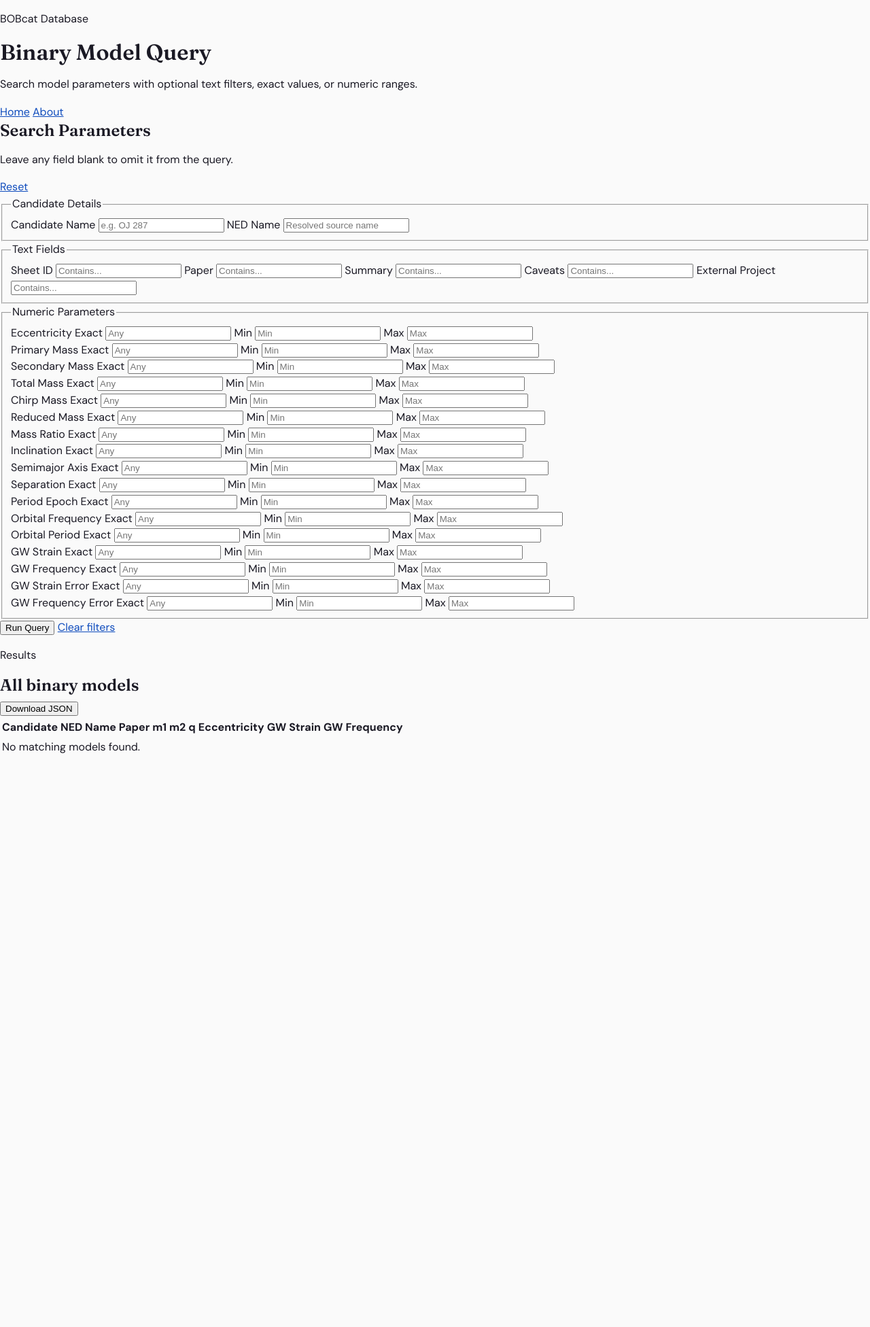
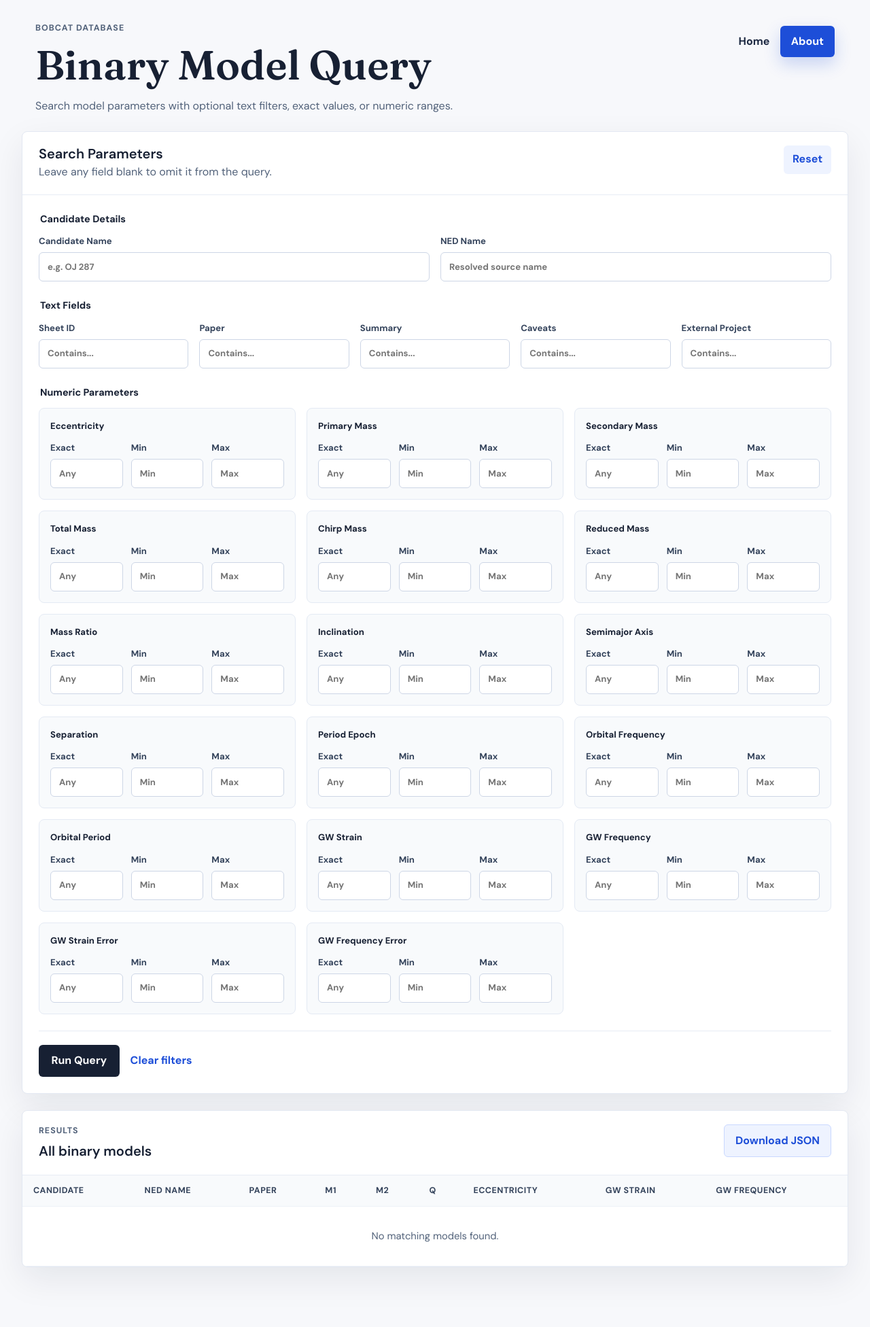
Before and after one commit to AstroBOBCAT/bobcat_website, a Django app: page / in a window 1280 px wide. Shown: the whole page at 68% size. Before the commit the page ends 1108 px from the top, so only its background shows below. Run offline with Django 4.2, Linux system fonts and the light colour scheme; data that the repository does not hold is empty.

Commit message:
I removed too many things
Added back the correct css file.

```diff
--- /dev/null
+++ b/BOBcat_website/mainpage/static/mainpage/mainpage.css
@@ -0,0 +1,302 @@
+#brief-text p {
+	font-weight: 600;
+	color: #22304f;
+	padding: 5rem 10%;
+}
+
+.query-page {
+	min-height: 100vh;
+	background: #f7f8fb;
+	color: #172033;
+	padding-bottom: 4rem;
+}
+
+.query-header {
+	display: flex;
+	justify-content: space-between;
+	gap: 2rem;
+	align-items: flex-start;
+	max-width: 76rem;
+	margin: 0 auto;
+	padding: 2rem 1.25rem 1.5rem;
+}
+
+.query-header h1 {
+	font-size: clamp(2rem, 5vw, 3.75rem);
+	margin-bottom: 0.75rem;
+}
+
+.eyebrow {
+	color: #52627a;
+	font-size: 0.78rem;
+	font-weight: 700;
+	letter-spacing: 0.08em;
+	margin: 0 0 0.45rem;
+	text-transform: uppercase;
+}
+
+.header-copy,
+.panel-heading p {
+	color: #52627a;
+	margin: 0;
+	max-width: 42rem;
+}
+
+.header-actions {
+	display: flex;
+	align-items: center;
+	gap: 0.75rem;
+	flex-shrink: 0;
+	padding-top: 0.4rem;
+}
+
+.nav-link,
+.about-button,
+.reset-link,
+.form-actions a {
+	border-radius: 6px;
+	font-weight: 700;
+	text-decoration: none;
+}
+
+.nav-link {
+	color: #1e2a43;
+	padding: 0.65rem 0.2rem;
+}
+
+.about-button {
+	background: #1d4ed8;
+	color: #ffffff;
+	box-shadow: 0 10px 24px rgba(29, 78, 216, 0.22);
+	padding: 0.65rem 1rem;
+}
+
+.about-button:hover {
+	background: #173ea9;
+	text-decoration: none;
+}
+
+.query-panel,
+.results-section {
+	background: #ffffff;
+	border: 1px solid #e3e8f2;
+	border-radius: 8px;
+	box-shadow: 0 18px 50px rgba(19, 31, 54, 0.08);
+	max-width: 76rem;
+	margin: 0 auto 1.5rem;
+	overflow: hidden;
+}
+
+.panel-heading,
+.results-heading {
+	display: flex;
+	align-items: flex-start;
+	justify-content: space-between;
+	gap: 1rem;
+	border-bottom: 1px solid #e7ecf5;
+	padding: 1.25rem 1.5rem;
+}
+
+.panel-heading h2,
+.results-heading h2 {
+	font-family: 'DM Sans', system-ui, sans-serif;
+	font-size: 1.25rem;
+	margin: 0 0 0.2rem;
+}
+
+.reset-link {
+	background: #eef3ff;
+	color: #1d4ed8;
+	padding: 0.55rem 0.8rem;
+	white-space: nowrap;
+}
+
+.query-form {
+	padding: 1.5rem;
+}
+
+.query-form fieldset {
+	border: 0;
+	margin: 0 0 1.5rem;
+	padding: 0;
+}
+
+.query-form legend {
+	color: #172033;
+	font-size: 0.9rem;
+	font-weight: 800;
+	margin-bottom: 0.75rem;
+}
+
+.form-grid {
+	display: grid;
+	grid-template-columns: repeat(auto-fit, minmax(13rem, 1fr));
+	gap: 1rem;
+}
+
+.compact-grid {
+	grid-template-columns: repeat(auto-fit, minmax(16rem, 1fr));
+}
+
+.query-form label,
+.range-group span {
+	color: #35445c;
+	display: grid;
+	font-size: 0.82rem;
+	font-weight: 700;
+	gap: 0.35rem;
+}
+
+.query-form input {
+	border: 1px solid #cdd6e6;
+	border-radius: 6px;
+	color: #172033;
+	font: inherit;
+	min-height: 2.65rem;
+	padding: 0.65rem 0.75rem;
+	width: 100%;
+}
+
+.query-form input:focus {
+	border-color: #1d4ed8;
+	box-shadow: 0 0 0 3px rgba(29, 78, 216, 0.14);
+	outline: none;
+}
+
+.range-grid {
+	display: grid;
+	grid-template-columns: repeat(auto-fit, minmax(18rem, 1fr));
+	gap: 1rem;
+}
+
+.range-group {
+	background: #f8fafc;
+	border: 1px solid #e4eaf4;
+	border-radius: 8px;
+	display: grid;
+	gap: 0.75rem;
+	grid-template-columns: repeat(3, minmax(0, 1fr));
+	padding: 1rem;
+}
+
+.range-group span {
+	color: #172033;
+	grid-column: 1 / -1;
+}
+
+.form-actions {
+	display: flex;
+	align-items: center;
+	gap: 1rem;
+	border-top: 1px solid #e7ecf5;
+	padding-top: 1.25rem;
+}
+
+.form-actions button {
+	background: #172033;
+	border: 0;
+	border-radius: 6px;
+	color: #ffffff;
+	cursor: pointer;
+	font: inherit;
+	font-weight: 800;
+	min-height: 2.85rem;
+	padding: 0.7rem 1.15rem;
+}
+
+.download-form {
+	margin: 0;
+}
+
+.download-form button {
+	background: #eef3ff;
+	border: 1px solid #c9d8ff;
+	border-radius: 6px;
+	color: #1d4ed8;
+	cursor: pointer;
+	font: inherit;
+	font-weight: 800;
+	min-height: 2.65rem;
+	padding: 0.65rem 1rem;
+	white-space: nowrap;
+}
+
+.form-actions button:hover {
+	background: #0f172a;
+}
+
+.download-form button:hover {
+	background: #dfe9ff;
+}
+
+.form-actions a {
+	color: #1d4ed8;
+}
+
+.table-wrap {
+	overflow-x: auto;
+}
+
+table {
+	border-collapse: collapse;
+	min-width: 58rem;
+	width: 100%;
+}
+
+th,
+td {
+	border-bottom: 1px solid #edf1f7;
+	padding: 0.8rem 1rem;
+	text-align: left;
+	vertical-align: top;
+}
+
+th {
+	background: #f8fafc;
+	color: #35445c;
+	font-size: 0.78rem;
+	letter-spacing: 0.04em;
+	text-transform: uppercase;
+	white-space: nowrap;
+}
+
+td {
+	color: #22304f;
+	font-size: 0.92rem;
+}
+
+.empty-state {
+	color: #52627a;
+	padding: 2rem 1rem;
+	text-align: center;
+}
+
+@media (max-width: 720px) {
+	.query-header,
+	.panel-heading,
+	.results-heading,
+	.form-actions {
+		align-items: stretch;
+		flex-direction: column;
+	}
+
+	.header-actions {
+		justify-content: space-between;
+		width: 100%;
+	}
+
+	.query-panel,
+	.results-section {
+		border-left: 0;
+		border-radius: 0;
+		border-right: 0;
+	}
+
+	.range-grid {
+		grid-template-columns: 1fr;
+	}
+
+	.range-group {
+		grid-template-columns: 1fr;
+	}
+}
--- a/BOBcat_website/mainpage/templates/mainpage/binary_model_search.html
+++ b/BOBcat_website/mainpage/templates/mainpage/binary_model_search.html
@@ -4,7 +4,7 @@
 {% block title %}Binary Model Search{% endblock %}
 
 {% block css_files %}
-<link rel="stylesheet" href="{% static 'sourcepage/sourcepage.css' %}" />
+<link rel="stylesheet" href="{% static 'mainpage/mainpage.css' %}" />
 {% endblock %}
 
 {% block content %}
```
